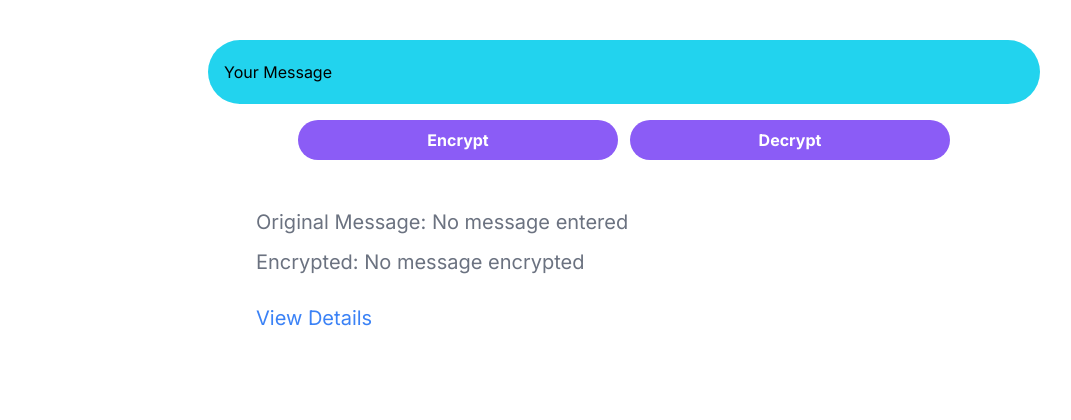
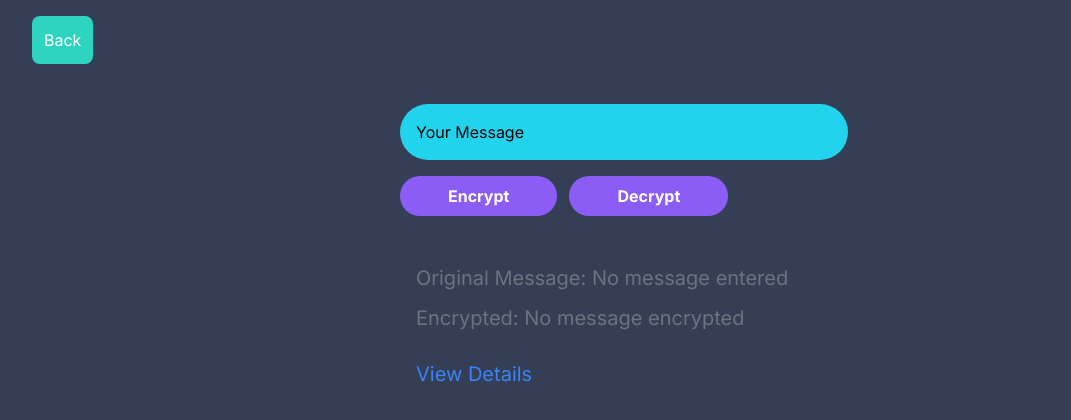
Before and after one commit to Alujack/math-rsa-project, a Next.js app: page /encrype-decrypt in a window 1280 px wide. Shown: the top 420 px of the page, without its empty margins (16-1087 px from the left). Built offline with nearby package versions, Linux system fonts and the light colour scheme.

Commit message:
feature(caesarciper&Rsa):chage color and add back button

```diff
--- a/src/app/caesarCiper/page.jsx
+++ b/src/app/caesarCiper/page.jsx
@@ -2,6 +2,7 @@
 
 import { useState } from 'react';
 import CaesarCipher from '@/libs/caesorCiperEncryptDecrypt';
+import Link from "next/link";
 
 export default function HomePage() {
   const [message, setMessage] = useState('');
@@ -35,24 +36,31 @@ export default function HomePage() {
   };
 
   return (
-    <div className="w-full flex flex-col items-center pt-10 px-4 sm:px-6 md:px-8 lg:px-12">
+    <div className="banner-cc w-full min-h-screen flex flex-col items-center pt-10 px-4 sm:px-6 md:px-8 lg:px-12">
+      <div className="w-full px-4 sm:px-6 md:px-8 lg:px-12 flex justify-start">
+        <button className="p-2 rounded-lg bg-teal-400 text-white">
+          <Link href="../">Back</Link>
+        </button>
+      </div>
+      <div className="w-full max-w-lg mt-4">
         <input
           type="text"
           value={message}
           onChange={(e) => setMessage(e.target.value)}
           placeholder="Your Message"
-        className="w-full max-w-lg p-4 rounded-full text-black bg-cyan-400 placeholder-black"
+          className="w-full p-4 rounded-full text-black bg-cyan-400 placeholder-black"
         />
-
+      </div>
+      <div className="w-full max-w-lg mt-4">
         <input
           type="number"
           value={shift}
           onChange={(e) => setShift(Number(e.target.value))}
           placeholder="Shift"
-        className="w-full max-w-lg mt-4 p-4 rounded-full text-black bg-cyan-400 placeholder-black"
+          className="w-full p-4 rounded-full text-black bg-cyan-400 placeholder-black"
         />
-
-      <div className="flex flex-col sm:flex-row sm:space-x-4 mt-4 w-full max-w-lg">
+      </div>
+      <div className="w-full max-w-lg mt-4 flex flex-col sm:flex-row sm:space-x-4">
         <button
           onClick={handleEncrypt}
           className="text-white w-full sm:w-1/2 font-bold py-2 px-4 rounded-full bg-violet-500 hover:bg-violet-600 active:bg-violet-700 focus:outline-none focus:ring focus:ring-violet-300 mb-2 sm:mb-0"
@@ -66,17 +74,16 @@ export default function HomePage() {
           Decrypt
         </button>
       </div>
-
       <div className="w-full max-w-lg p-4 mt-8 text-xl">
-        <p className="mb-3 text-gray-500 dark:text-gray-400">
+        <p className="mb-3 text-gray-500">
           Original Message: {message || 'No message entered'}
         </p>
         {showEncrypted ? (
-          <p className="mb-3 text-gray-500 dark:text-gray-400">
+          <p className="mb-3 text-gray-500">
             Encrypted: {encrypted || 'No message encrypted'}
           </p>
         ) : (
-          <p className="mb-3 text-gray-500 dark:text-gray-400">
+          <p className="mb-3 text-gray-500">
             Decrypted: {decrypted || 'No message decrypted'}
           </p>
         )}
@@ -88,7 +95,7 @@ export default function HomePage() {
         </button>
         {showDetails && (
           <div className="mt-4">
-            <p className="text-gray-500 dark:text-gray-400">Shift: {shift}</p>
+            <p className="text-gray-500">Shift: {shift}</p>
           </div>
         )}
       </div>
--- a/src/app/encrype-decrypt/page.jsx
+++ b/src/app/encrype-decrypt/page.jsx
@@ -1,12 +1,13 @@
 "use client";
 
-import { useState } from 'react';
-import RSA from '@/libs/rsaEcryptDecript';
+import { useState } from "react";
+import RSA from "@/libs/rsaEcryptDecript";
+import Link from "next/link";
 
 export default function HomePage() {
-  const [message, setMessage] = useState('');
-  const [encrypted, setEncrypted] = useState('');
-  const [decrypted, setDecrypted] = useState('');
+  const [message, setMessage] = useState("");
+  const [encrypted, setEncrypted] = useState("");
+  const [decrypted, setDecrypted] = useState("");
   const [showDetails, setShowDetails] = useState(false);
   const [showEncrypted, setShowEncrypted] = useState(true);
 
@@ -27,63 +28,69 @@ export default function HomePage() {
   const toggleDetails = () => {
     setShowDetails(!showDetails);
   };
+
   const playSound = () => {
-    const audio = new Audio('/sound/click2.mp3');
+    const audio = new Audio("/sound/click2.mp3");
     audio.play();
   };
 
   return (
-    <div className="w-full flex flex-col justify-between items-center pt-10">
+    <div className="banner-rsa min-h-screen bg-gray-100 flex flex-col items-center pt-4">
+      <div className="w-full px-4 sm:px-6 md:px-8 lg:px-12 flex justify-start">
+        <button className="p-3 rounded-lg p-2 bg-teal-400 text-white">
+          <Link href="../">Back</Link>
+        </button>
+      </div>
+      <div className="w-11/12 max-w-md mx-auto flex flex-col items-center pt-10">
         <input
           type="text"
           value={message}
           onChange={(e) => setMessage(e.target.value)}
           placeholder="Your Message"
-        className="p-4 h-[8vh] rounded-full text-black bg-cyan-400 placeholder-black  w-full sm:w-[77vw] md:w-[60vw] lg:w-[65vw]"
+          className="p-4 rounded-full text-black bg-cyan-400 placeholder-black w-full"
         />
-      <div className="flex flex-col gap-3 sm:flex-row  mt-4">
+        <div className="flex flex-col gap-3 sm:flex-row mt-4 w-full">
           <button
             onClick={handleEncrypt}
-          className="text-white w-full  lg:w-[25vw] font-bold py-2 px-14 rounded-full bg-violet-500 hover:bg-violet-600 active:bg-violet-700 focus:outline-none focus:ring focus:ring-violet-300"
+            className="text-white w-full sm:w-auto font-bold py-2 px-6 sm:px-8 md:px-10 lg:px-12 rounded-full bg-violet-500 hover:bg-violet-600 active:bg-violet-700 focus:outline-none focus:ring focus:ring-violet-300"
           >
             Encrypt
           </button>
           <button
             onClick={handleDecrypt}
-          className="text-white w-full lg:w-[25vw] font-bold py-2 px-14 rounded-full bg-violet-500 hover:bg-violet-600 active:bg-violet-700 focus:outline-none focus:ring focus:ring-violet-300"
+            className="text-white w-full sm:w-auto font-bold py-2 px-6 sm:px-8 md:px-10 lg:px-12 rounded-full bg-violet-500 hover:bg-violet-600 active:bg-violet-700 focus:outline-none focus:ring focus:ring-violet-300"
           >
             Decrypt
           </button>
         </div>
 
-
-      <div className="w-[60vw] p-4 mt-8 text-xl h-auto">
-        <p className="mb-3 text-gray-500 dark:text-gray-400 h-auto w-full">
-          Original Message: {message || 'No message entered'}
+        <div className="w-full p-4 mt-8 text-xl">
+          <p className="mb-3 text-gray-500">
+            Original Message: {message || "No message entered"}
           </p>
           {showEncrypted ? (
-          <p className="mb-3 text-gray-500 dark:text-gray-400 h-auto w-full">
-            Encrypted: {encrypted || 'No message encrypted'}
+            <p className="mb-3 text-gray-500">
+              Encrypted: {encrypted || "No message encrypted"}
             </p>
           ) : (
-          <p className="mb-3 text-gray-500 dark:text-gray-400 h-auto w-full">
-            Decrypted: {decrypted || 'No message decrypted'}
+            <p className="mb-3 text-gray-500">
+              Decrypted: {decrypted || "No message decrypted"}
             </p>
           )}
-        <button
-          onClick={toggleDetails}
-          className="text-blue-500 mt-4"
-        >
-          {showDetails ? 'Hide Details' : 'View Details'}
+          <button onClick={toggleDetails} className="text-blue-500 mt-4">
+            {showDetails ? "Hide Details" : "View Details"}
           </button>
           {showDetails && (
-          <div className="mt-4">
-            <p className="text-gray-500 dark:text-gray-400">p: {Number(rsa.p)}</p>
-            <p className="text-gray-500 dark:text-gray-400">q: {Number(rsa.q)}</p>
-            <p className="text-gray-500 dark:text-gray-400">Public Key (e, n): ({Number(rsa.e)}, {Number(rsa.n)})</p>
+            <div className="mt-4 text-gray-500">
+              <p>p: {Number(rsa.p)}</p>
+              <p>q: {Number(rsa.q)}</p>
+              <p>
+                Public Key (e, n): ({Number(rsa.e)}, {Number(rsa.n)})
+              </p>
             </div>
           )}
         </div>
       </div>
+    </div>
   );
 }
--- a/src/app/globals.css
+++ b/src/app/globals.css
@@ -4,7 +4,7 @@
 
 
 /* background image */
-.image-bg{
+.image-bg {
     background-image: url("/image/video-bg.png");
     background-color: #161637;
     color: white;
@@ -16,4 +16,16 @@
 /* Custom class for upper roman list */
 .list-upper-roman {
     list-style-type: upper-roman;
-  }
+}
+
+/* caesar ciper */
+.banner-cc{
+    background-color: #343f56;
+    height: 100vh;
+}
+
+/* RSA */
+.banner-rsa{
+    background-color: #343f56;
+    height: 100vh;
+}
```
Lines whose indentation alone changed are shown as unchanged.
